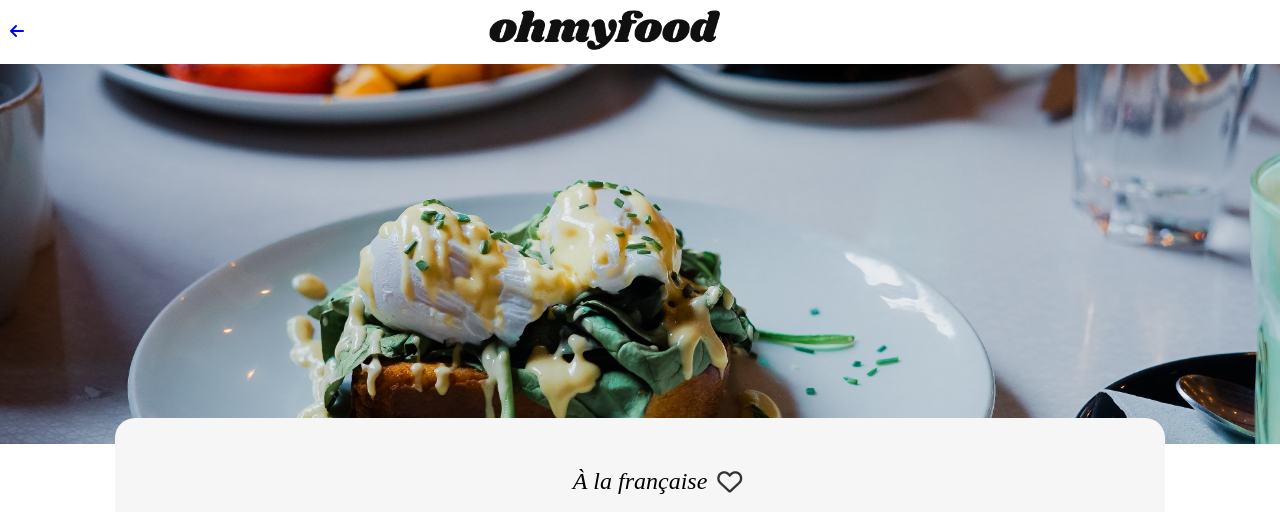
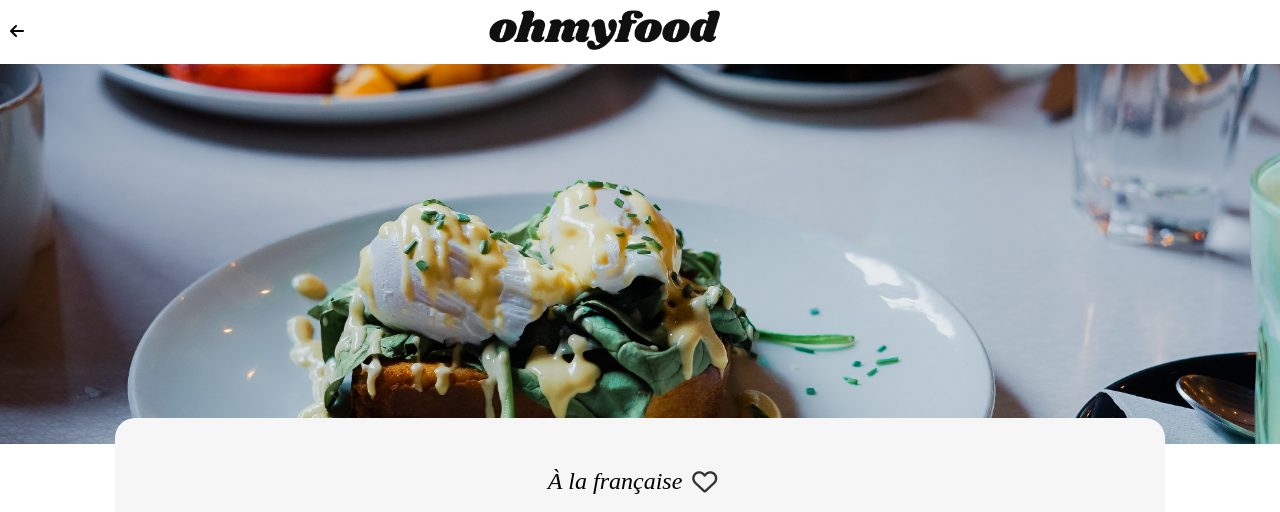
Before and after one commit to XavierDuc/OhMyFood, a website: page alafrancaise.html in a window 1280 px wide. Shown: the top 512 px of the page. Drawn offline with Linux system fonts and the light colour scheme; a web font is replaced by a local one.

Commit message:
modification de la fleche

```diff
--- a/sass/components/_header-r.scss
+++ b/sass/components/_header-r.scss
@@ -5,6 +5,9 @@
   width: 100%;
   padding: 10px;
   background-color: #fff;
+    }
+    a{
+      color:black;
     }
     .arrow {
       position: absolute;
--- a/sass/components/_restaurant-card.scss
+++ b/sass/components/_restaurant-card.scss
@@ -88,6 +88,7 @@
   cursor: pointer;
   position: relative;
   display: inline-block;
+  padding-right: 50px;
 }
 
 .animation-heart .fa-heart {
```
Also changed, not shown: sass/dist/styles.css, 1 other file.
